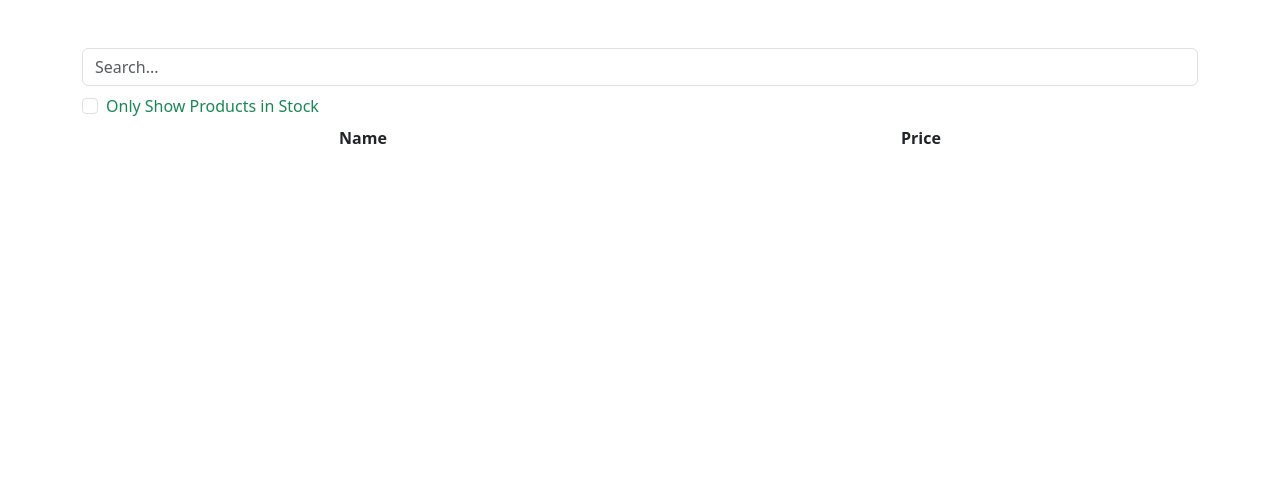
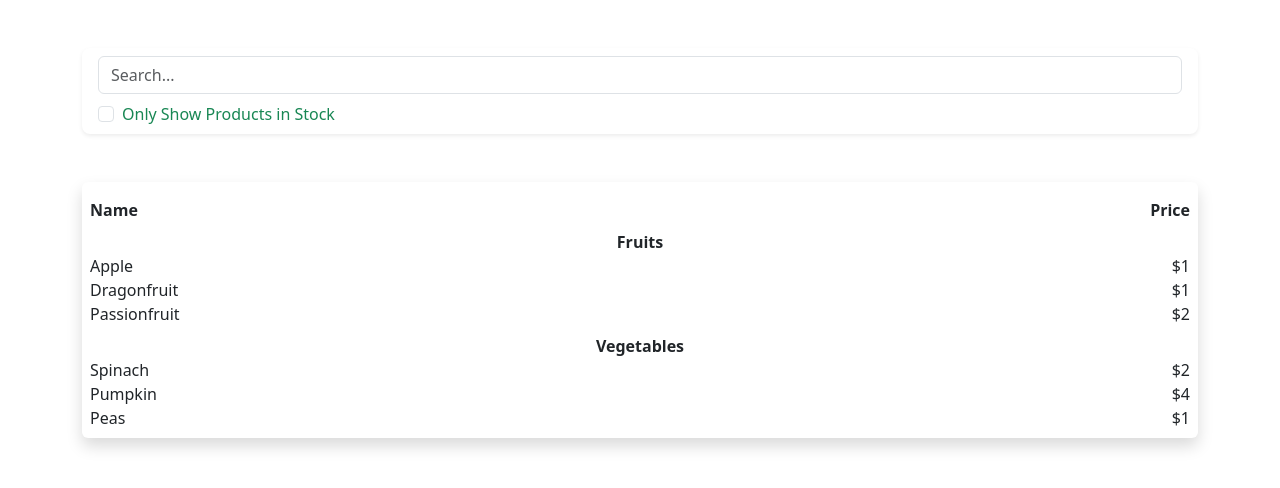
Before and after one commit to tauheedbuttt/Techlift-Project, a React (Create React App) app: page / in a window 1280 px wide. Shown: the top 488 px of the page. Built offline with nearby package versions, Linux system fonts and the light colour scheme.

Commit message:
Products

```diff
--- a/src/components/Labels.js
+++ b/src/components/Labels.js
@@ -2,7 +2,7 @@ import React from 'react'
 
 const Labels = ({ labels }) => {
     return (
-        <div className='d-flex align-items-center justify-content-around mt-2'>
+        <div className='d-flex align-items-center justify-content-between mt-2'>
             {labels?.map((label, index) => <span key={index}><strong>{label}</strong></span>)}
         </div>
     )
--- /dev/null
+++ b/src/components/Products.js
@@ -0,0 +1,19 @@
+import React from 'react'
+
+const Products = ({ data, title }) => {
+    return (
+        <div className='mt-2'>
+            <span className='d-flex justify-content-center'><strong>{title}</strong></span>
+            {
+                data?.map((item, index) => (
+                    <div className='d-flex justify-content-between'>
+                        <span>{item.name}</span>
+                        <span>{item.price}</span>
+                    </div>
+                ))
+            }
+        </div>
+    )
+}
+
+export default Products
--- a/src/components/SearchBar.js
+++ b/src/components/SearchBar.js
@@ -2,7 +2,7 @@ import React from 'react'
 
 const SearchBar = ({ search, setSearch, stock, setStock }) => {
     return (
-        <div>
+        <div className='p-2 bg-white rounded-3 shadow-sm ps-3 pe-3'>
             <input
                 className='form-control'
                 value={search}
--- a/src/components/Table.js
+++ b/src/components/Table.js
@@ -1,6 +1,7 @@
 import React, { useState } from 'react'
 import { data } from '../config/constants';
 import Labels from './Labels';
+import Products from './Products';
 
 import SearchBar from './SearchBar';
 
@@ -10,11 +11,11 @@ const Table = () => {
     const labels = ['Name', 'Price'];
 
     const filtered = data?.filter((item) => (
-        item.name.toLowerCase().includes(search.toLowerCase()) &&
-            stock ? item.stocked : true
+        item.name.toLowerCase().includes(search.toLowerCase()) && (stock ? item.stocked : true)
     ));
 
-    const categories = new Set(filtered.map(item => item.category));
+    const categories = Array.from(new Set(filtered.map(item => item.category)));
+    console.log(search.toLowerCase())
 
     return (
         <div>
@@ -24,7 +25,18 @@ const Table = () => {
                 stock={stock}
                 setStock={setStock}
             />
-            <Labels labels={labels} />
+            <div className='d-flex flex-column rounded shadow bg-white p-2 mt-5'>
+                <Labels labels={labels} />
+                {
+                    categories?.map((category, index) => (
+                        <Products
+                            key={index}
+                            title={category}
+                            data={filtered?.filter(item => item.category == category)}
+                        />
+                    ))
+                }
+            </div>
         </div>
     )
 }
```
